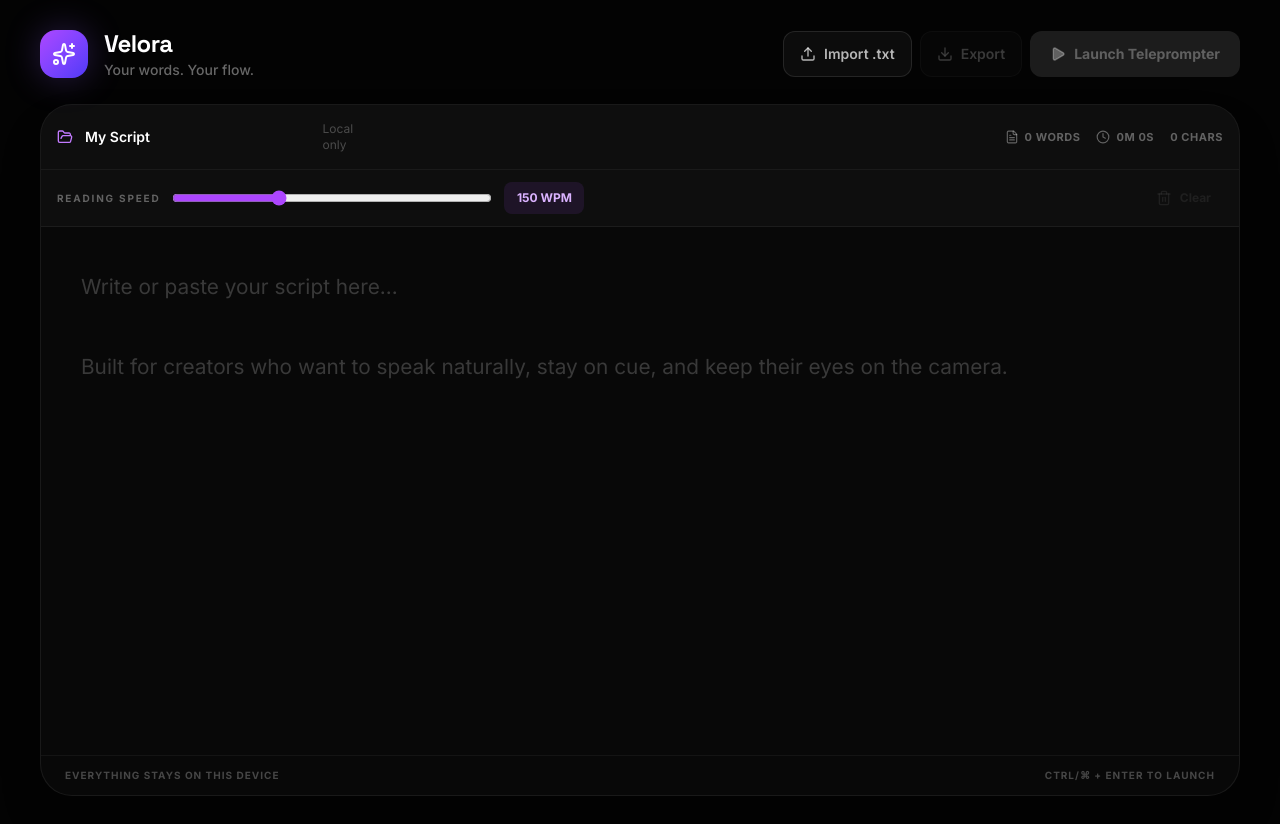
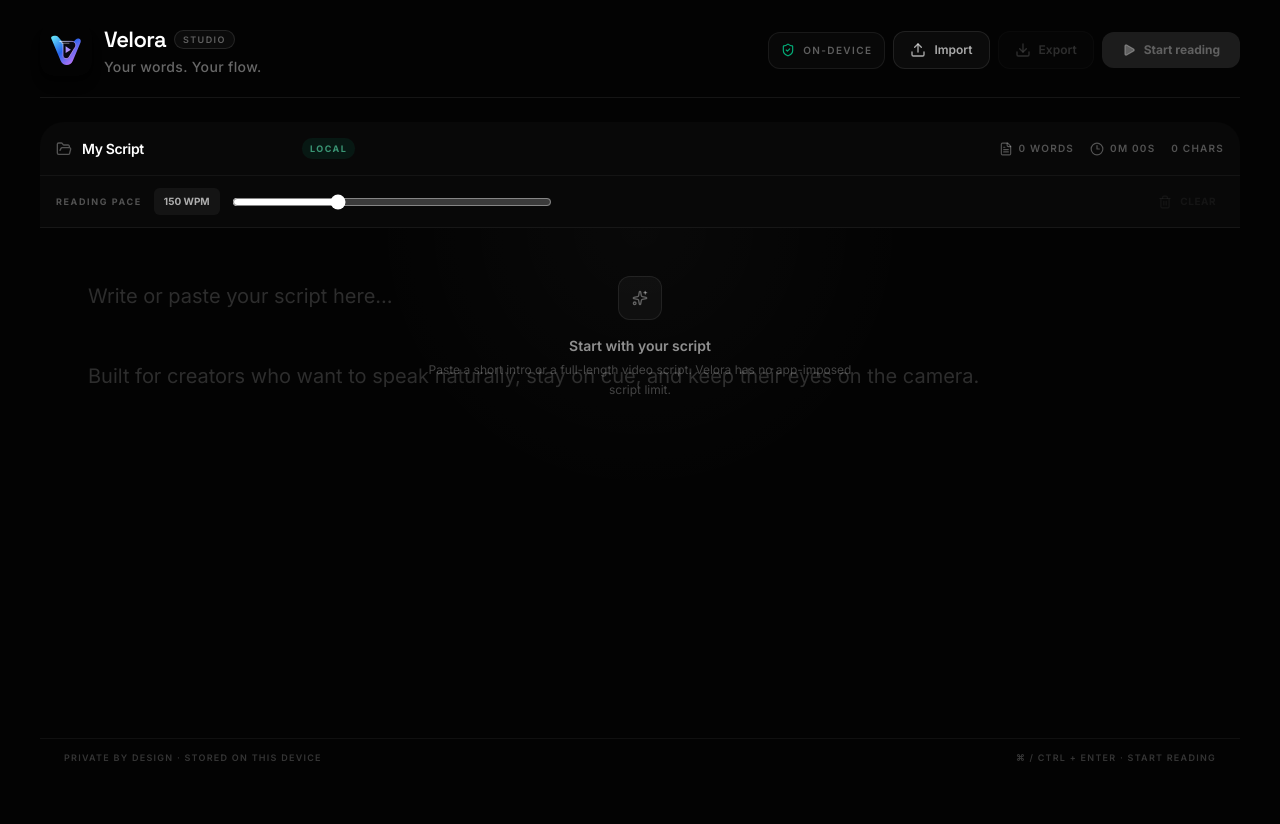
Before and after one commit to Aadityasamriya/Teleprompter, a React (Vite) app: page / in a window 1280 px wide. After the commit the page ends 800 px from the top, so only its background shows below. Built offline with nearby package versions, Linux system fonts and the light colour scheme.

Commit message:
Give Velora a polished creator-grade editor UI

```diff
--- a/src/components/Editor.tsx
+++ b/src/components/Editor.tsx
@@ -1,5 +1,5 @@
 import { useMemo, useState } from 'react';
-import { Clock, Download, FileText, FolderOpen, Play, Save, Sparkles, Trash2, Upload } from 'lucide-react';
+import { Clock3, Download, FileText, FolderOpen, Play, Trash2, Upload, Sparkles, ShieldCheck } from 'lucide-react';
 import { motion } from 'motion/react';
 import { APP_CONFIG } from '../config';
 
@@ -20,8 +20,6 @@
   const estimatedSeconds = Math.max(0, Math.round((wordCount / Math.max(1, wpm)) * 60));
   const estimatedMin = Math.floor(estimatedSeconds / 60);
   const estimatedSec = estimatedSeconds % 60;
-
-  const markChanged = () => setSaved(false);
 
   const handleSave = () => {
     const blob = new Blob([script], { type: 'text/plain;charset=utf-8' });
@@ -48,7 +46,7 @@
   };
 
   const handleClear = () => {
-    if (!script || window.confirm('Clear this script? Your saved local copy will not be affected.')) {
+    if (!script || window.confirm('Clear this script? Your saved local copy will remain in this browser.')) {
       setScript('');
       setSaved(false);
     }
@@ -56,71 +54,90 @@
 
   return (
     <motion.main
-      initial={{ opacity: 0, y: 12 }}
+      initial={{ opacity: 0, y: 8 }}
       animate={{ opacity: 1, y: 0 }}
-      exit={{ opacity: 0, y: -12 }}
-      transition={{ duration: 0.35 }}
-      className="min-h-screen w-full px-3 py-4 sm:px-6 sm:py-7 lg:px-10"
+      exit={{ opacity: 0, y: -8 }}
+      transition={{ duration: 0.25 }}
+      className="min-h-screen w-full px-3 py-3 sm:px-6 sm:py-6 lg:px-10"
     >
-      <div className="mx-auto flex min-h-[calc(100vh-2rem)] w-full max-w-[1800px] flex-col">
-        <header className="mb-4 flex flex-col gap-4 sm:mb-6 lg:flex-row lg:items-center lg:justify-between">
-          <div className="flex min-w-0 items-center gap-3 sm:gap-4">
-            <div className="relative shrink-0 rounded-2xl bg-gradient-to-br from-purple-500 to-indigo-600 p-3 shadow-[0_0_35px_rgba(139,92,246,.28)]">
-              <Sparkles className="relative z-10 h-6 w-6 text-white" />
+      <div className="velora-shell mx-auto flex min-h-[calc(100vh-1.5rem)] w-full max-w-[1680px] flex-col sm:min-h-[calc(100vh-3rem)]">
+        <header className="mb-4 flex flex-col gap-4 border-b border-white/[.07] pb-4 sm:mb-6 sm:pb-5 lg:flex-row lg:items-center lg:justify-between">
+          <div className="flex min-w-0 items-center gap-3">
+            <div className="brand-mark shrink-0 rounded-[14px] p-2 shadow-lg">
+              <img src="/velora-mark.svg" alt="Velora" className="h-9 w-9" />
             </div>
             <div className="min-w-0">
-              <h1 className="truncate font-display text-xl font-bold tracking-tight text-white sm:text-2xl">{APP_CONFIG.appName}</h1>
-              <p className="truncate text-xs font-medium text-white/40 sm:text-sm">{APP_CONFIG.appTagline}</p>
+              <div className="flex items-center gap-2">
+                <h1 className="font-display text-xl font-semibold tracking-[-.03em] text-white sm:text-[22px]">Velora</h1>
+                <span className="rounded-full border border-white/10 bg-white/[.035] px-2 py-0.5 text-[9px] font-semibold uppercase tracking-[.16em] text-white/35">Studio</span>
+              </div>
+              <p className="mt-0.5 text-xs font-medium tracking-wide text-white/40 sm:text-sm">{APP_CONFIG.appTagline}</p>
             </div>
           </div>
 
-          <div className="flex w-full flex-col gap-2 sm:flex-row lg:w-auto">
-            <label className="flex min-w-0 flex-1 cursor-pointer items-center justify-center gap-2 rounded-xl border border-white/10 bg-white/[.04] px-4 py-3 text-sm font-semibold text-white/70 transition hover:bg-white/[.08] hover:text-white lg:flex-none">
-              <Upload className="h-4 w-4" /> Import .txt
+          <div className="flex w-full items-center gap-2 sm:w-auto">
+            <div className="hidden items-center gap-2 rounded-xl border border-white/[.07] bg-white/[.025] px-3 py-2.5 text-[10px] font-semibold uppercase tracking-[.14em] text-white/35 md:flex">
+              <ShieldCheck className="h-3.5 w-3.5 text-emerald-400/80" /> On-device
+            </div>
+            <label className="flex flex-1 cursor-pointer items-center justify-center gap-2 rounded-xl border border-white/[.09] bg-white/[.035] px-4 py-2.5 text-xs font-semibold text-white/65 transition hover:border-white/15 hover:bg-white/[.07] hover:text-white sm:flex-none">
+              <Upload className="h-4 w-4" /> Import
               <input type="file" accept=".txt,text/plain" className="hidden" onChange={handleImport} />
             </label>
-            <button onClick={handleSave} disabled={!script} className="flex items-center justify-center gap-2 rounded-xl border border-white/10 bg-white/[.04] px-4 py-3 text-sm font-semibold text-white/70 transition hover:bg-white/[.08] hover:text-white disabled:cursor-not-allowed disabled:opacity-30">
+            <button onClick={handleSave} disabled={!script} className="flex flex-1 items-center justify-center gap-2 rounded-xl border border-white/[.09] bg-white/[.035] px-4 py-2.5 text-xs font-semibold text-white/65 transition hover:border-white/15 hover:bg-white/[.07] hover:text-white disabled:cursor-not-allowed disabled:opacity-25 sm:flex-none">
               <Download className="h-4 w-4" /> {saved ? 'Saved' : 'Export'}
             </button>
-            <button onClick={onPlay} disabled={!script.trim()} className="flex items-center justify-center gap-2 rounded-xl bg-white px-5 py-3 text-sm font-bold text-black shadow-[0_0_35px_rgba(255,255,255,.12)] transition hover:-translate-y-0.5 hover:bg-gray-100 disabled:cursor-not-allowed disabled:bg-white/10 disabled:text-white/30 disabled:shadow-none">
-              <Play className="h-4 w-4 fill-current" /> Launch Teleprompter
+            <button onClick={onPlay} disabled={!script.trim()} className="group flex flex-[1.2] items-center justify-center gap-2 rounded-xl bg-white px-4 py-2.5 text-xs font-bold text-black shadow-[0_8px_30px_rgba(0,0,0,.2)] transition hover:-translate-y-px hover:bg-gray-100 disabled:cursor-not-allowed disabled:bg-white/10 disabled:text-white/30 disabled:shadow-none sm:flex-none sm:px-5">
+              <Play className="h-3.5 w-3.5 fill-current transition-transform group-hover:scale-110" /> Start reading
             </button>
           </div>
         </header>
 
-        <section className="flex min-h-0 flex-1 flex-col overflow-hidden rounded-[1.5rem] border border-white/[.07] bg-[#080808] shadow-2xl sm:rounded-[2rem]">
-          <div className="flex flex-col border-b border-white/[.06] bg-white/[.025]">
-            <div className="flex flex-col gap-3 p-3 sm:flex-row sm:items-center sm:justify-between sm:p-4">
-              <div className="flex min-w-0 items-center gap-3">
-                <FolderOpen className="h-4 w-4 shrink-0 text-purple-400" />
-                <input value={fileName} onChange={(e) => setFileName(e.target.value)} aria-label="Script name" className="min-w-0 w-full max-w-xs bg-transparent text-sm font-semibold text-white outline-none placeholder:text-white/20" placeholder="Script name" />
-                <span className="hidden text-xs text-white/25 sm:inline">Local only</span>
+        <section className="editor-card flex min-h-0 flex-1 flex-col overflow-hidden rounded-2xl sm:rounded-3xl">
+          <div className="border-b border-white/[.06] bg-white/[.018]">
+            <div className="flex flex-col gap-3 p-3 sm:p-4 lg:flex-row lg:items-center lg:justify-between">
+              <div className="flex min-w-0 items-center gap-2.5">
+                <FolderOpen className="h-4 w-4 shrink-0 text-white/30" />
+                <input value={fileName} onChange={(e) => { setFileName(e.target.value); setSaved(false); }} aria-label="Script name" className="min-w-0 w-full max-w-sm bg-transparent text-sm font-semibold tracking-tight text-white outline-none placeholder:text-white/20" placeholder="Script name" />
+                <span className="hidden rounded-full bg-emerald-400/8 px-2 py-1 text-[9px] font-bold uppercase tracking-[.16em] text-emerald-300/60 sm:inline-flex">Local</span>
               </div>
-              <div className="flex flex-wrap items-center gap-2 text-[11px] font-bold uppercase tracking-wider text-white/35 sm:gap-4">
+              <div className="flex flex-wrap items-center gap-x-4 gap-y-2 text-[10px] font-semibold uppercase tracking-[.12em] text-white/30">
                 <span className="inline-flex items-center gap-1.5"><FileText className="h-3.5 w-3.5" /> {wordCount.toLocaleString()} words</span>
-                <span className="inline-flex items-center gap-1.5"><Clock className="h-3.5 w-3.5" /> {estimatedMin}m {estimatedSec}s</span>
+                <span className="inline-flex items-center gap-1.5"><Clock3 className="h-3.5 w-3.5" /> {estimatedMin}m {String(estimatedSec).padStart(2, '0')}s</span>
                 <span>{characterCount.toLocaleString()} chars</span>
               </div>
             </div>
             <div className="flex flex-col gap-3 border-t border-white/[.05] px-3 py-3 sm:flex-row sm:items-center sm:px-4">
-              <span className="text-[10px] font-bold uppercase tracking-[.18em] text-white/35">Reading speed</span>
-              <input aria-label="Words per minute" type="range" min="30" max="400" step="5" value={wpm} onChange={(e) => setWpm(Number(e.target.value))} className="w-full accent-purple-500 sm:max-w-xs" />
-              <output className="w-20 rounded-lg bg-purple-500/10 px-3 py-2 text-center text-xs font-bold text-purple-300">{wpm} WPM</output>
-              <button onClick={handleClear} disabled={!script} className="ml-auto inline-flex items-center gap-2 rounded-lg px-3 py-2 text-xs font-bold text-white/35 transition hover:bg-red-500/10 hover:text-red-300 disabled:opacity-20"><Trash2 className="h-4 w-4" /> Clear</button>
+              <div className="flex items-center justify-between sm:justify-start sm:gap-3">
+                <span className="text-[9px] font-bold uppercase tracking-[.18em] text-white/30">Reading pace</span>
+                <output className="rounded-md bg-white/[.05] px-2.5 py-1.5 text-[10px] font-bold text-white/65 sm:order-3">{wpm} WPM</output>
+              </div>
+              <input aria-label="Words per minute" type="range" min="30" max="400" step="5" value={wpm} onChange={(e) => setWpm(Number(e.target.value))} className="w-full accent-white sm:max-w-xs" />
+              <button onClick={handleClear} disabled={!script} className="inline-flex items-center justify-center gap-2 rounded-lg px-2 py-1.5 text-[10px] font-bold uppercase tracking-wider text-white/25 transition hover:bg-red-500/10 hover:text-red-300 disabled:opacity-20 sm:ml-auto"><Trash2 className="h-3.5 w-3.5" /> Clear</button>
             </div>
           </div>
 
-          <textarea
-            value={script}
-            onChange={(e) => { setScript(e.target.value); markChanged(); }}
-            placeholder={APP_CONFIG.appDescription}
-            spellCheck
-            className="min-h-[55vh] flex-1 resize-none bg-transparent p-5 text-[1.05rem] leading-8 text-white/90 outline-none placeholder:text-white/20 sm:p-8 sm:text-[1.2rem] sm:leading-9 lg:p-10 lg:text-[1.3rem] lg:leading-10"
-          />
+          <div className="relative flex-1 bg-[radial-gradient(circle_at_50%_0%,rgba(255,255,255,.025),transparent_35%)]">
+            {!script && (
+              <div className="pointer-events-none absolute inset-x-0 top-8 z-10 flex justify-center px-6 sm:top-12">
+                <div className="max-w-md text-center">
+                  <div className="mx-auto mb-4 flex h-11 w-11 items-center justify-center rounded-xl border border-white/[.08] bg-white/[.035]"><Sparkles className="h-4 w-4 text-white/35" /></div>
+                  <p className="text-sm font-semibold text-white/55">Start with your script</p>
+                  <p className="mt-1 text-xs leading-5 text-white/25">Paste a short intro or a full-length video script. Velora has no app-imposed script limit.</p>
+                </div>
+              </div>
+            )}
+            <textarea
+              value={script}
+              onChange={(e) => { setScript(e.target.value); setSaved(false); }}
+              placeholder={APP_CONFIG.appDescription}
+              spellCheck
+              className="h-full min-h-[55vh] w-full resize-none bg-transparent p-5 text-[1.03rem] leading-8 text-white/85 outline-none placeholder:text-white/[.17] sm:p-8 sm:text-[1.16rem] sm:leading-9 lg:p-12 lg:text-[1.25rem] lg:leading-10"
+            />
+          </div>
 
-          <div className="flex items-center justify-between border-t border-white/[.05] px-4 py-3 text-[10px] font-bold uppercase tracking-widest text-white/25 sm:px-6">
-            <span>Everything stays on this device</span>
-            <span className="hidden sm:inline">Ctrl/⌘ + Enter to launch</span>
+          <div className="flex flex-wrap items-center justify-between gap-2 border-t border-white/[.05] px-4 py-3 text-[9px] font-semibold uppercase tracking-[.14em] text-white/20 sm:px-6">
+            <span>Private by design · Stored on this device</span>
+            <span className="hidden sm:inline">⌘ / Ctrl + Enter · Start reading</span>
           </div>
         </section>
       </div>
```
